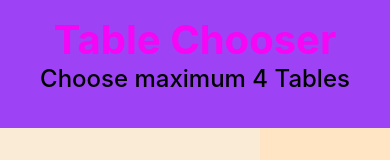
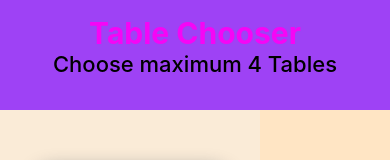
Before and after one commit to crescentpartha/lucky-one-crescentpartha, a React (Create React App) app in the folder 01lucky-one/: page / in a window 390 px wide. Shown: the top 160 px of the page. Built offline with nearby package versions, Linux system fonts and the light colour scheme.

Commit message:
Style added & proper commenting

```diff
--- a/01lucky-one/src/components/Header/Header.css
+++ b/01lucky-one/src/components/Header/Header.css
@@ -19,3 +19,23 @@
     font-weight: 500;
     margin-top: 0;
 }
+
+@media screen and (max-width:800px) {
+    .header h1 {
+        font-size: 30px;
+    }
+
+    .header h2 {
+        font-size: 22px;
+    }
+}
+
+@media screen and (max-width:600px) {
+    .header h1 {
+        font-size: 30px;
+    }
+
+    .header h2 {
+        font-size: 22px;
+    }
+}
--- a/01lucky-one/src/components/Product/Product.css
+++ b/01lucky-one/src/components/Product/Product.css
@@ -58,7 +58,7 @@
         margin: 25px;
     }
     .product-info {
-        margin-bottom: 150px;
+        margin-bottom: 180px;
     }
 }
 
--- a/01lucky-one/src/components/Shops/Shops.js
+++ b/01lucky-one/src/components/Shops/Shops.js
@@ -16,6 +16,7 @@ const Shops = () => {
         .then(data => setProducts(data));
     }, [])
 
+    // Delete any selected items from the cart, as a wish of user by clicking the trash button.
     const selectedItemDelete = (props) => {
         // console.log(props);
         let rest = cart.filter(one => one.id !== props.id);
@@ -23,6 +24,7 @@ const Shops = () => {
         setCart(rest);
     }
 
+    // Choose only one items randomly for the Recommendation of user
     const chooseOne = () => {
         // console.log(cart);
         let choose = [];
@@ -37,11 +39,13 @@ const Shops = () => {
         }
     }
 
+    // clear all the selected items from the cart
     const chooseAgain = () => {
         let chooseCart = [];
         setCart(chooseCart);
     }
 
+    // Adding selected items in the cart
     let newCart = [];
     // console.log(cart);
     const handleToAddCart = (product) => {
@@ -75,6 +79,7 @@ const Shops = () => {
             alert("You already select 4 table items.");
         }
 
+        // Adding same & different selected item in the cart multiple times.
         // if (newCart) {
         //     newCart = [...cart, product];
         //     setCart(newCart);
```
Also changed, not shown: 01lucky-one/src/components/Cart/Cart.js (line endings or trailing spaces).
